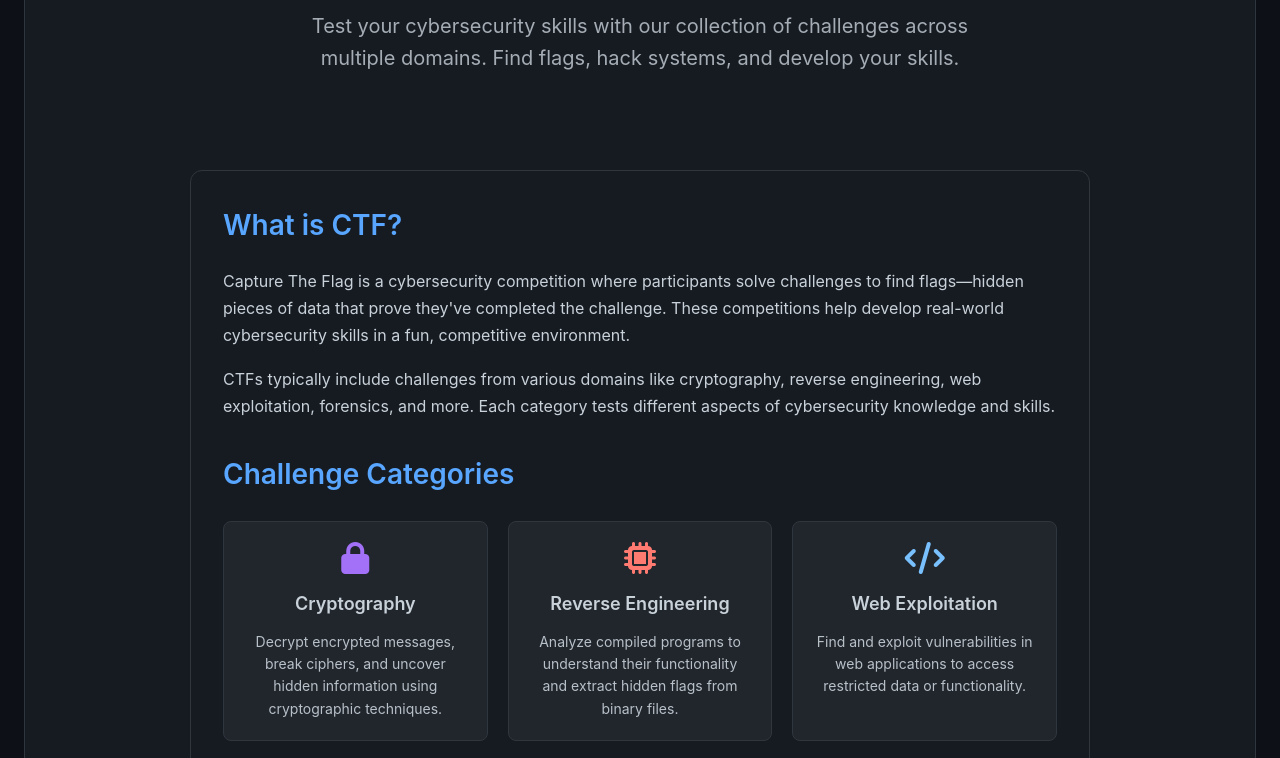
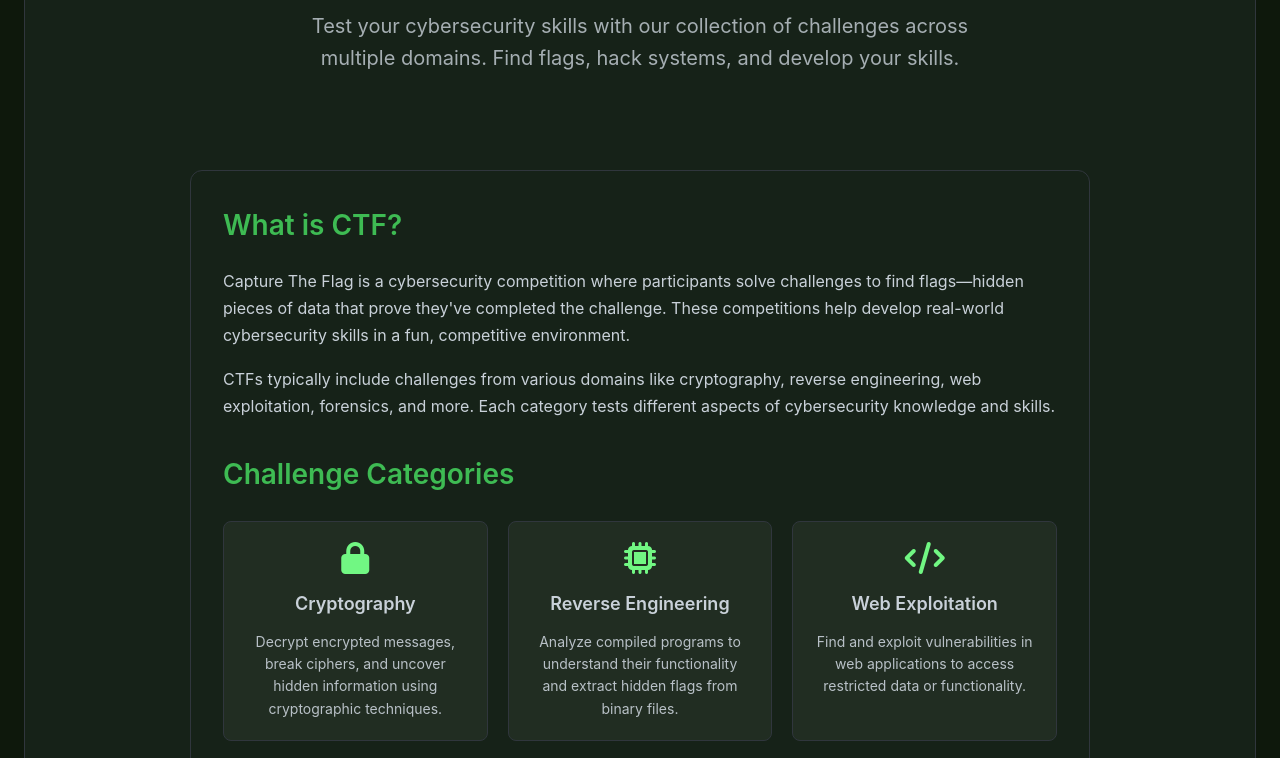
Before and after one commit to Osama-web-dev/DedSec, a plain HTML site: page index.html in a window 1280 px wide. Shown: the part 259-1017 px from the top of the page. Drawn offline with Linux system fonts and the light colour scheme; no server answers.

Commit message:
color change

```diff
--- a/styles.css
+++ b/styles.css
@@ -1,19 +1,19 @@
 /* Your existing CSS remains unchanged */
 :root {
-    --primary: #0d1117;
-    --secondary: #161b22;
-    --accent: #58a6ff;
-    --accent-dark: #388bfd;
+    --primary: #0e180c;
+    --secondary: #162218;
+    --accent: #3ebb53;
+    --accent-dark: #38fd48;
     --text: #c9d1d9;
     --danger: #f85149;
-    --success: #3fb950;
-    --crypto: #a371f7;
-    --reverse: #ff7b72;
-    --web: #79c0ff;
-    --forensics: #7ee787;
-    --misc: #ffa657;
-    --card-bg: #21262d;
-    --header-bg: #0d1117;
+    --success: #71f783;
+    --crypto: #71f783;
+    --reverse: #71f783;
+    --web: #71f783;
+    --forensics: #71f783;
+    --misc: #71f783;
+    --card-bg: #212d22;
+    --header-bg: #0d170f;
     --border: #30363d;
 }
 
```
